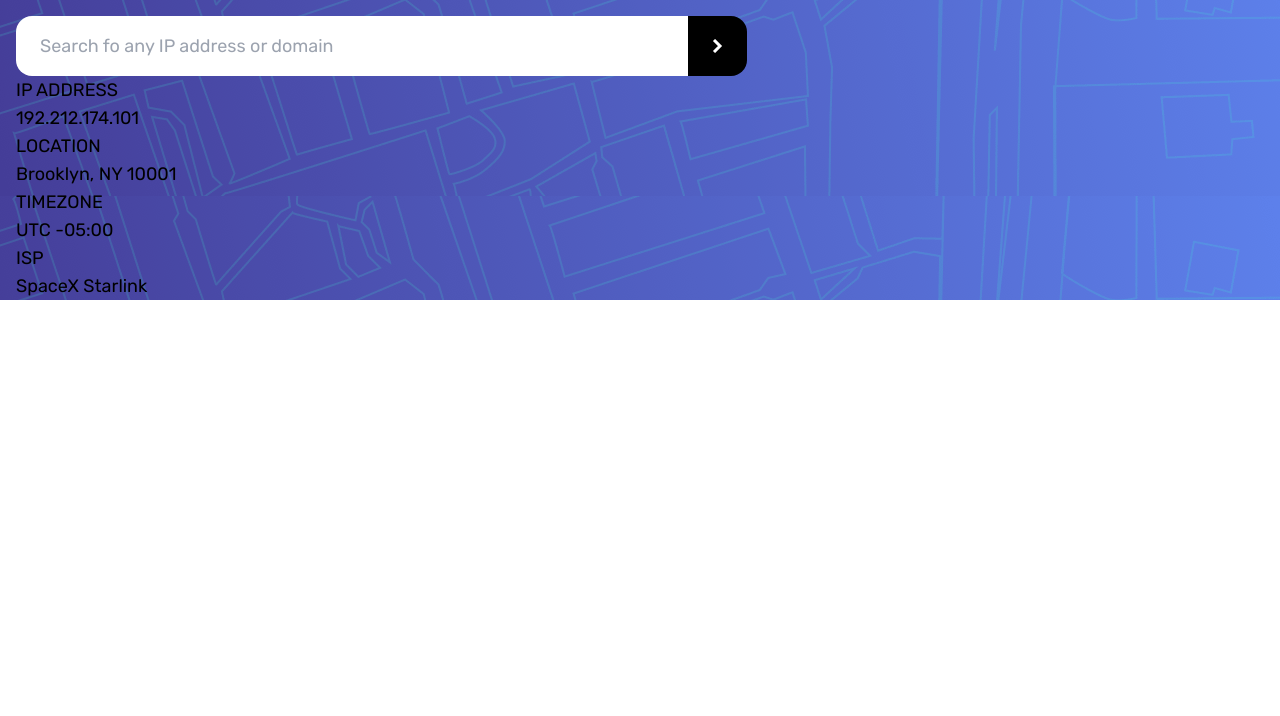
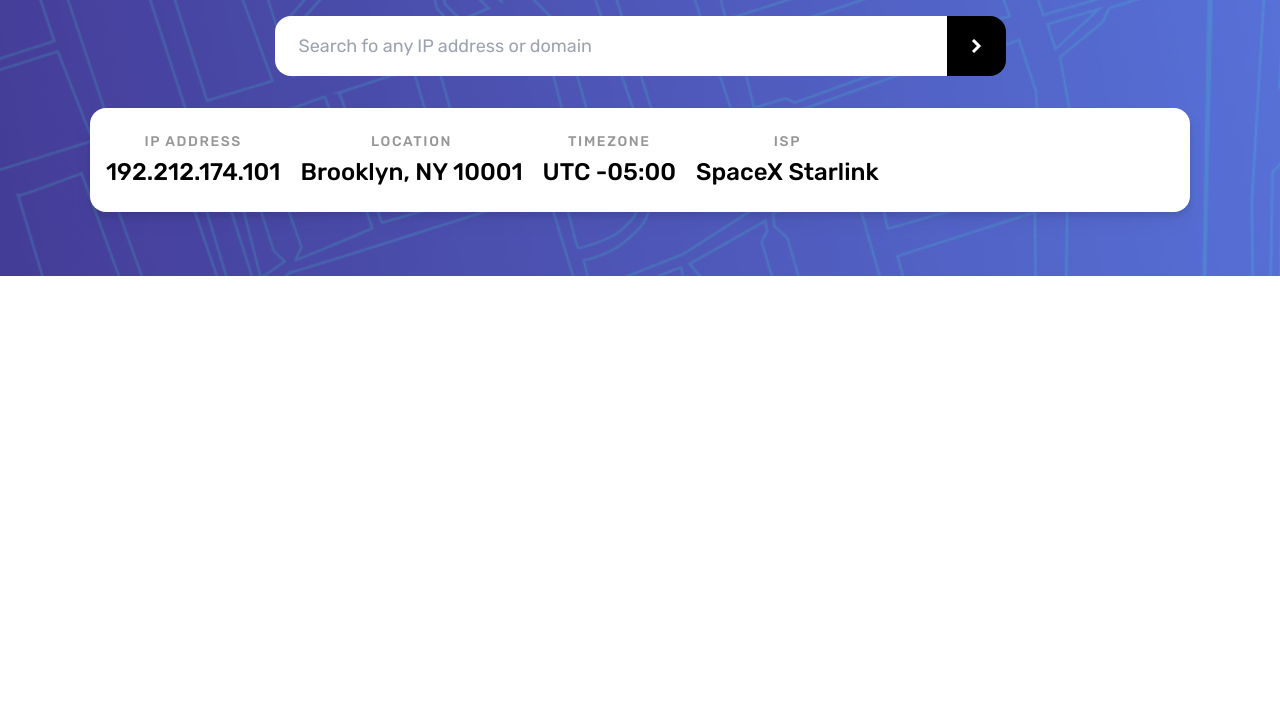
Before and after one commit to nicknjagi/ip-address-tracker, a website: page public/index.html in a window 1280 px wide. Shown: the part 84-800 px from the top of the page. Drawn offline with Linux system fonts and the light colour scheme.

Commit message:
styles more details

```diff
--- a/src/styles.css
+++ b/src/styles.css
@@ -13,7 +13,7 @@
 }
 
 .details {
-  @apply px-4 pt-8 bg-[url('./images/pattern-bg-mobile.png')] md:bg-[url('./images/pattern-bg-desktop.png')]
+  @apply px-4 pt-8 bg-[url('./images/pattern-bg-mobile.png')] md:bg-[url('./images/pattern-bg-desktop.png')] bg-cover bg-no-repeat h-[45vh] overflow-visible
 }
 
 h1 {
@@ -21,7 +21,7 @@
 }
 
 .input-container {
-  @apply flex
+  @apply flex mb-6 md:mb-8 justify-center
 }
 
 .input-container input {
@@ -29,5 +29,17 @@
 }
 
 .input-container button {
-  @apply px-6 bg-black hover:bg-VeryDarkGray cursor-pointer rounded-tr-2xl rounded-br-2xl
+  @apply px-6  bg-black hover:bg-VeryDarkGray cursor-pointer rounded-tr-2xl rounded-br-2xl
 }
+
+.details > div:last-child {
+  @apply bg-white flex flex-col md:flex-row md:flex-wrap text-center gap-5 py-6 px-4 rounded-2xl drop-shadow-lg max-w-[1100px] mx-auto
+}
+
+.details>div:last-child h3 {
+  @apply text-DarkGray tracking-[0.1rem] font-medium text-sm mb-1
+}
+
+.details>div:last-child p {
+  @apply text-2xl font-medium
+}
```
Also changed, not shown: public/styles.css.
